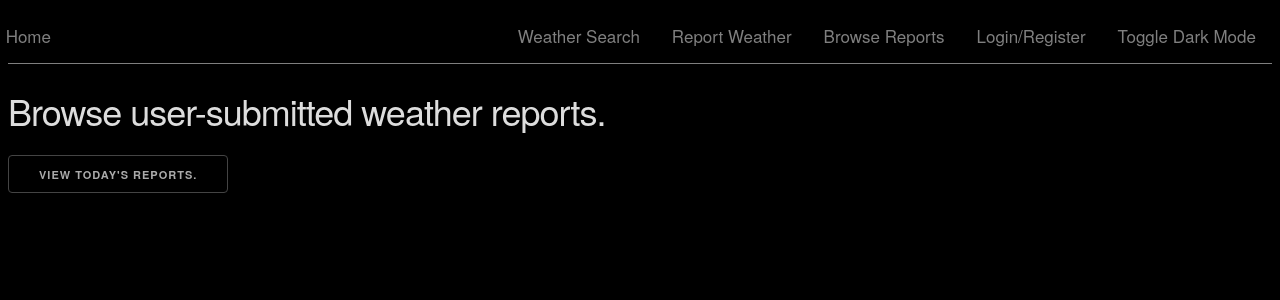
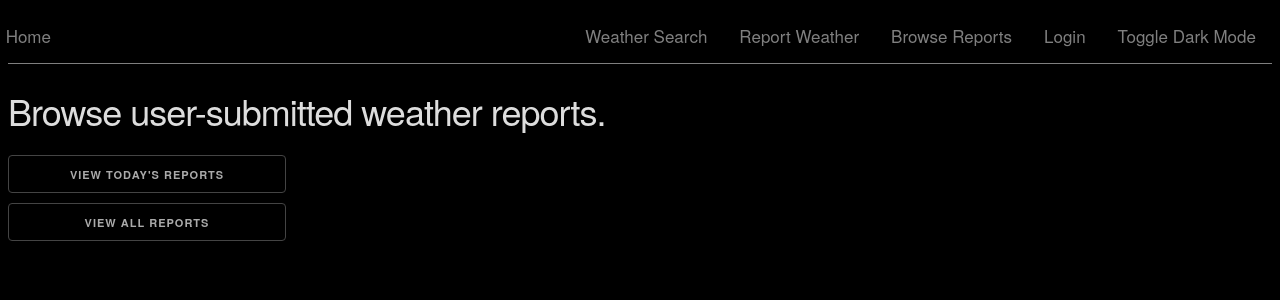
Before and after one commit to tmduddy/django-weather, a Django app: template weather/templates/weather/browse-reports.html in a window 1280 px wide. Shown: the top 300 px of the page. Run offline with Django 3.2, Linux system fonts and the light colour scheme; the template is opened without the code that fills it, so the values that code supplies are empty.

Commit message:
use custom logout page

```diff
--- a/account/urls.py
+++ b/account/urls.py
@@ -10,7 +10,7 @@ urlpatterns = [
   # /account/login
   path('login/', auth_views.LoginView.as_view(), name='login'),
   # # /account/logout
-  path('logout/', auth_views.LogoutView.as_view(), name='logout'),
+  path('logout/', views.LogoutView.as_view(), name='logout'),
   # # /account/register
   # path('register/', views.RegisterView.as_view(), name='register'),
 ]
--- a/weather/templates/weather/browse-reports.html
+++ b/weather/templates/weather/browse-reports.html
@@ -6,10 +6,11 @@
 
 {% block content %}
 <div class="row">
-  <div class="two columns">
-    <a href="{% url 'weather:browse_reports' %}" class="button">View today's reports.</a>
+  <div class="three columns">
+    <a href="{% url 'weather:browse_reports' %}?today=True" class="button u-full-width">View today's reports</a>
+    <a href="{% url 'weather:browse_reports' %}" class="button u-full-width">View all reports</a>
   </div>
-  <div class="one columns">&nbsp;</div>
+  {% comment %} <div class="one columns">&nbsp;</div> {% endcomment %}
   <div class="nine columns">
     <table>
       <thead>
--- a/weather/templates/weather/navbar.html
+++ b/weather/templates/weather/navbar.html
@@ -6,7 +6,12 @@
       </div>
       <div class="eleven columns">
         <a href="#" onclick="darkModeSwap()">Toggle Dark Mode</a>
-        <a href="{% url 'account:login' %}">Login/Register</a>
+        {% if user.is_authenticated %}
+          <a href="{% url 'account:logout' %}">Logout</a>
+        {% else %}
+          <a href="{% url 'account:login' %}">Login</a>
+        {% endif %}
+
         <a href="{% url 'weather:browse_reports' %}">Browse Reports</a>
         <a href="{% url 'weather:report_weather' %}">Report Weather</a>
         <a href="{% url 'weather:search' %}">Weather Search</a>
--- a/weather_report/settings.py
+++ b/weather_report/settings.py
@@ -106,7 +106,7 @@ AUTH_PASSWORD_VALIDATORS = [
 ]
 
 # login redirection handling
-LOGIN_REDIRECT_URL = 'weather'
+LOGIN_REDIRECT_URL = '/weather'
 LOGIN_URL = 'account/login'
 LOGOUT_URL = 'account/logout'
 
--- a/weather_report/urls.py
+++ b/weather_report/urls.py
@@ -3,7 +3,7 @@ from django.urls import include, path
 from django.conf.urls import url
 
 urlpatterns = [
-    path('admin/', admin.site.urls),
     path('weather/', include('weather.urls')),
     path('account/', include('account.urls')),
+    path('admin/', admin.site.urls),
 ]
```
Also changed, not shown: account/templates/registration/logout.html (renamed from account/templates/registration/logged-out.html, +5 -2 lines), account/views.py (+11 -3 lines), weather/views.py (+7 -1 lines).
